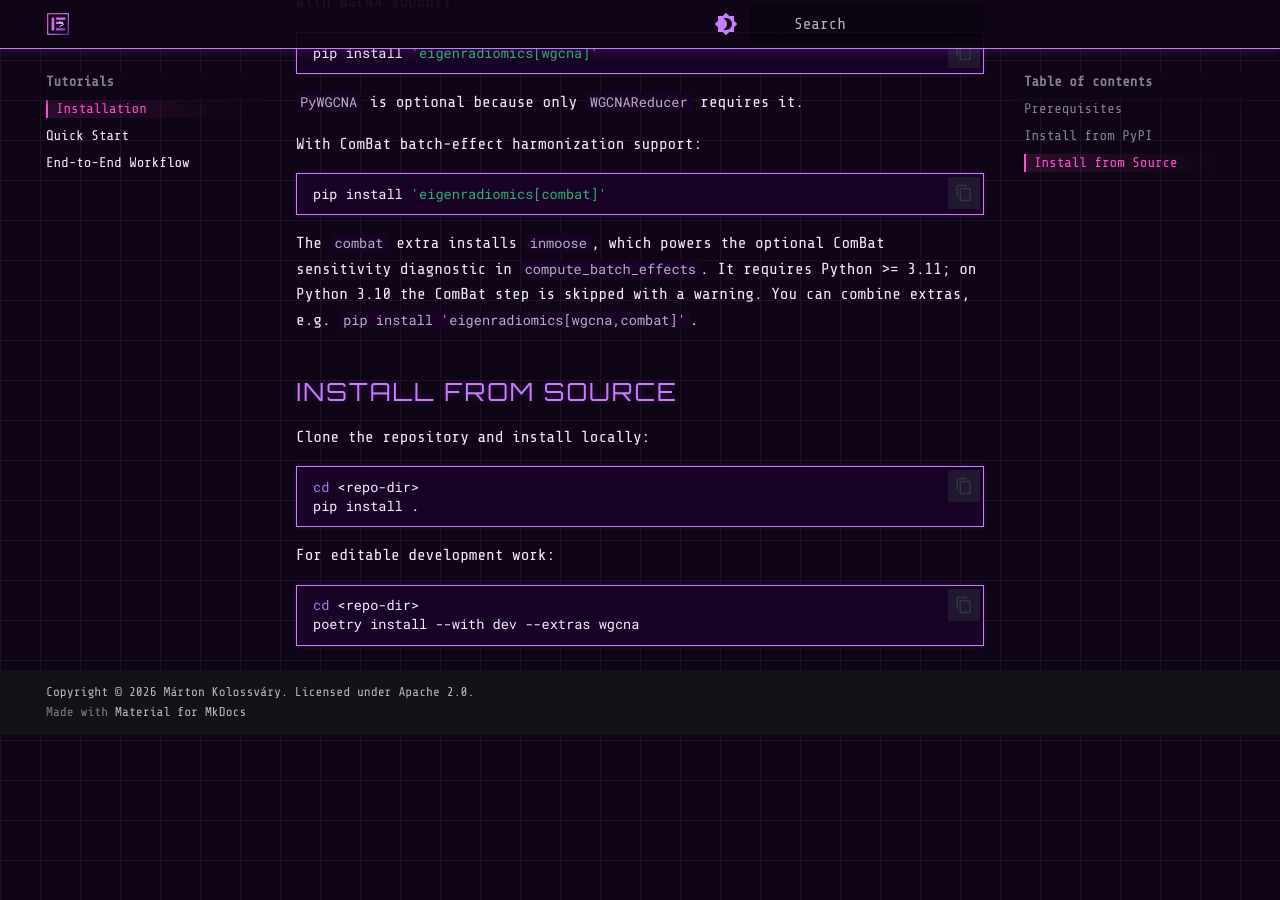
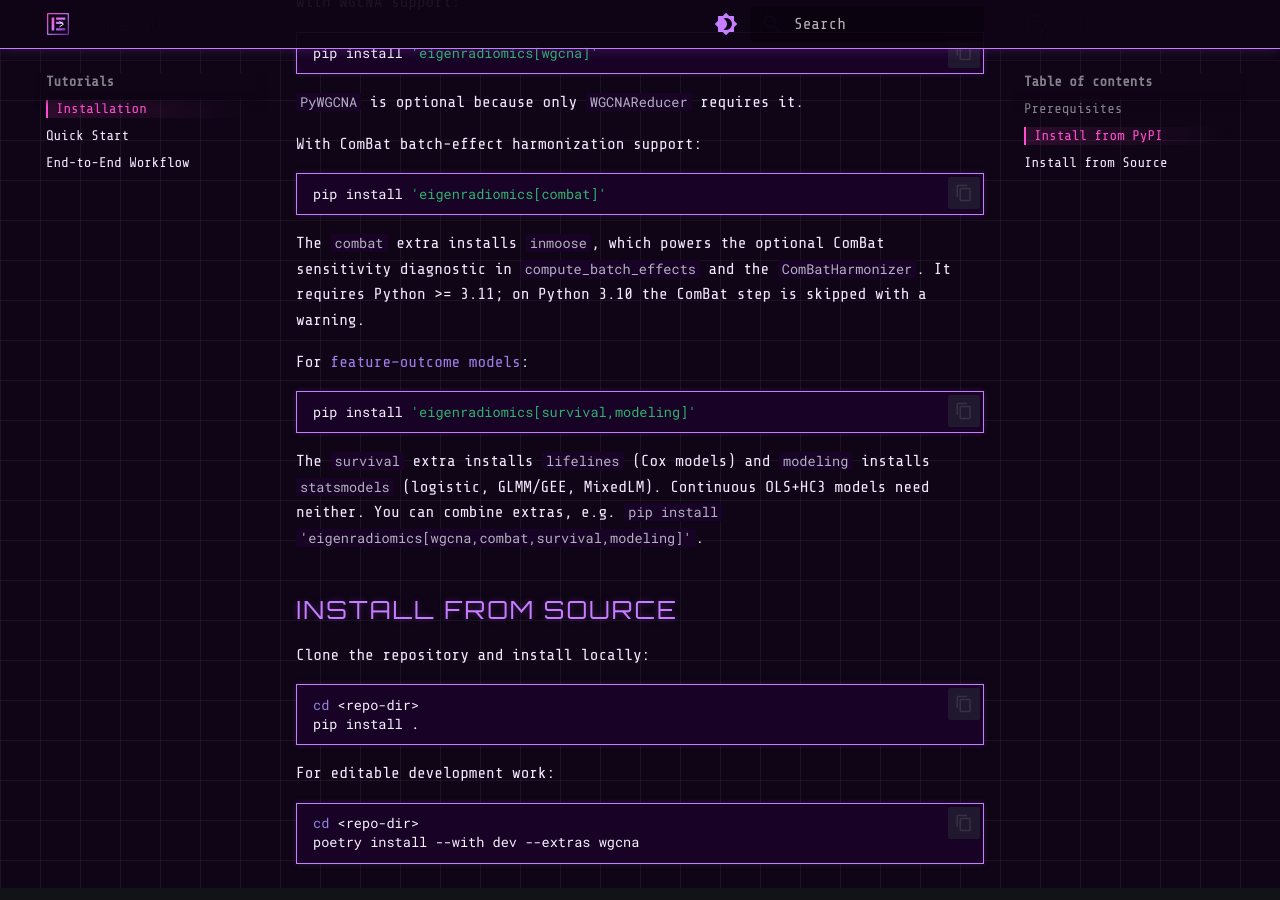
Before and after one commit to martonkolossvary/eigenradiomics, an MkDocs documentation site: the page built from docs/user_guide/installation.md, in a window 1280 px wide and 900 px high, scrolled down 540 px. Built offline with MkDocs 1.6.1 and Material for MkDocs 9.7.7, drawn with Linux system fonts in a browser that asks for light colours; comment, search, counter and statistics services are not loaded.

Commit message:
Feature association models Phase E: docs + figure
Document the feature-outcome modeling module: a "Feature–outcome models &
volcano plots" how-to (outcome types, model tiers, mixed/clustered models,
volcano layouts, heatmap/Excel bridges), an API reference page, and a generated
two-panel volcano figure. Wire it into the nav, the home "what's in the box"
table, the Downstream Analysis page, the package API index, the installation
extras (survival/modeling), and add a changelog entry.

Co-Authored-By: Claude Opus 4.8 (1M context) <noreply@anthropic.com>

````diff
--- a/docs/user_guide/installation.md
+++ b/docs/user_guide/installation.md
@@ -28,9 +28,19 @@ pip install 'eigenradiomics[combat]'
 ```
 
 The `combat` extra installs `inmoose`, which powers the optional ComBat
-sensitivity diagnostic in `compute_batch_effects`. It requires Python >= 3.11;
-on Python 3.10 the ComBat step is skipped with a warning. You can combine
-extras, e.g. `pip install 'eigenradiomics[wgcna,combat]'`.
+sensitivity diagnostic in `compute_batch_effects` and the `ComBatHarmonizer`. It
+requires Python >= 3.11; on Python 3.10 the ComBat step is skipped with a warning.
+
+For [feature–outcome models](feature_models.md):
+
+```bash
+pip install 'eigenradiomics[survival,modeling]'
+```
+
+The `survival` extra installs `lifelines` (Cox models) and `modeling` installs
+`statsmodels` (logistic, GLMM/GEE, MixedLM). Continuous OLS+HC3 models need
+neither. You can combine extras, e.g.
+`pip install 'eigenradiomics[wgcna,combat,survival,modeling]'`.
 
 ## Install from Source
 
--- a/mkdocs.yml
+++ b/mkdocs.yml
@@ -92,6 +92,7 @@ nav:
       - Reduce with WGCNA: reducers/wgcna.md
       - Visualize the clustered heatmap: user_guide/clustered_heatmap.md
       - Downstream statistical analysis: user_guide/downstream_analysis.md
+      - Feature–outcome models &amp; volcano: user_guide/feature_models.md
       - Tune in a Pipeline / GridSearchCV: user_guide/pipelines_and_grid_search.md
       - Cookbook & recipes: user_guide/recipes.md
   - Explanation:
@@ -109,6 +110,7 @@ nav:
       - Batch Effects: api/batch_effects.md
       - Plotting: api/plotting.md
       - Clinical & Module-Trait: api/clinical.md
+      - Feature Models: api/feature_models.md
       - Validation Utilities (internal): api/utils.md
   - Project:
       - Quality Report: quality.md
````
Also changed, not shown: changelog.d/feature-models.added.md (added, +1 -0 lines), docs/api/feature_models.md (added, +10 -0 lines), docs/api/package.md (+3 -0 lines), docs/index.md (+1 -0 lines), docs/user_guide/downstream_analysis.md (+6 -0 lines), docs/user_guide/feature_models.md (added, +87 -0 lines), docs/assets/figures/volcano.png (added), 2 other files.
